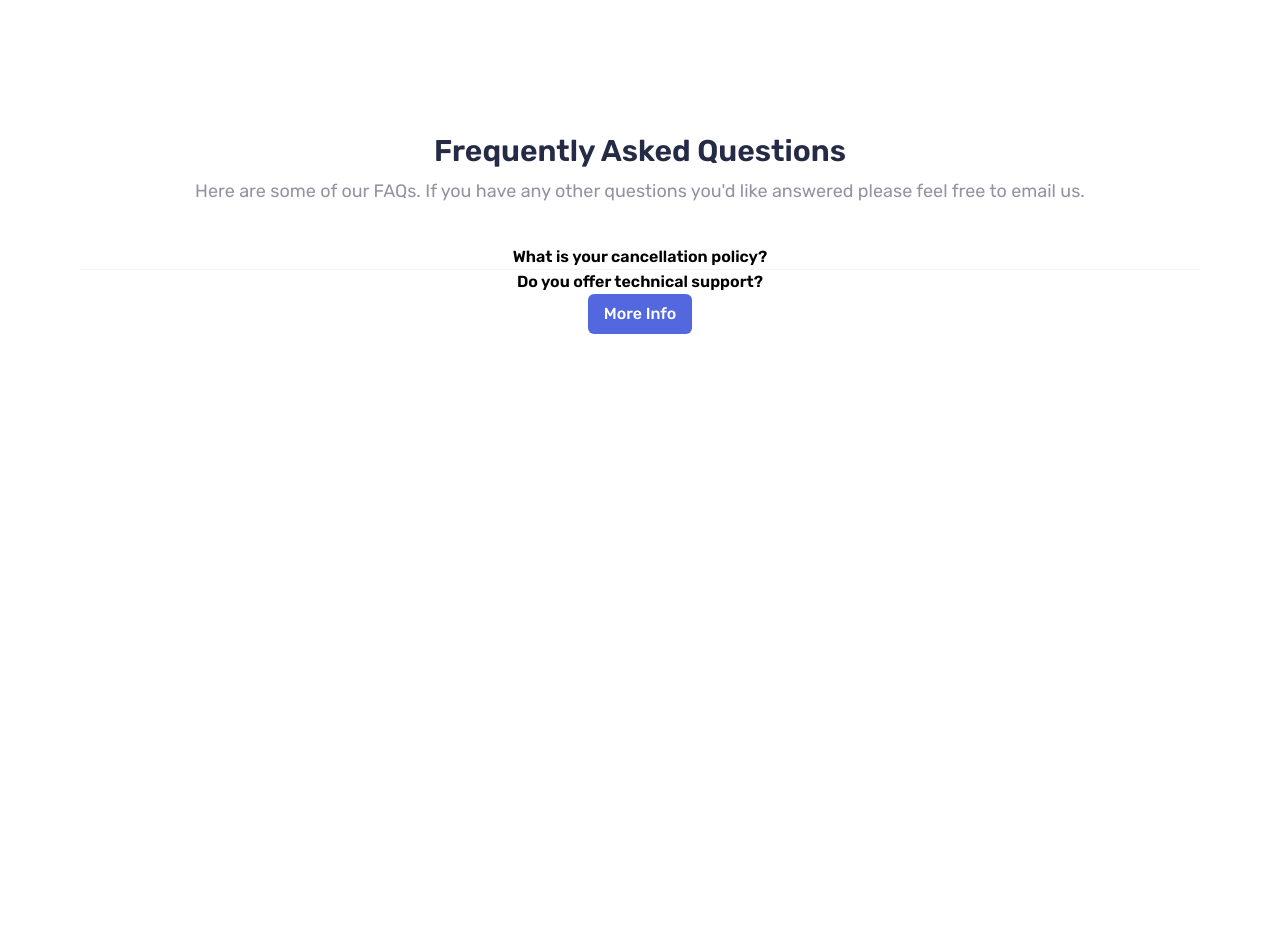
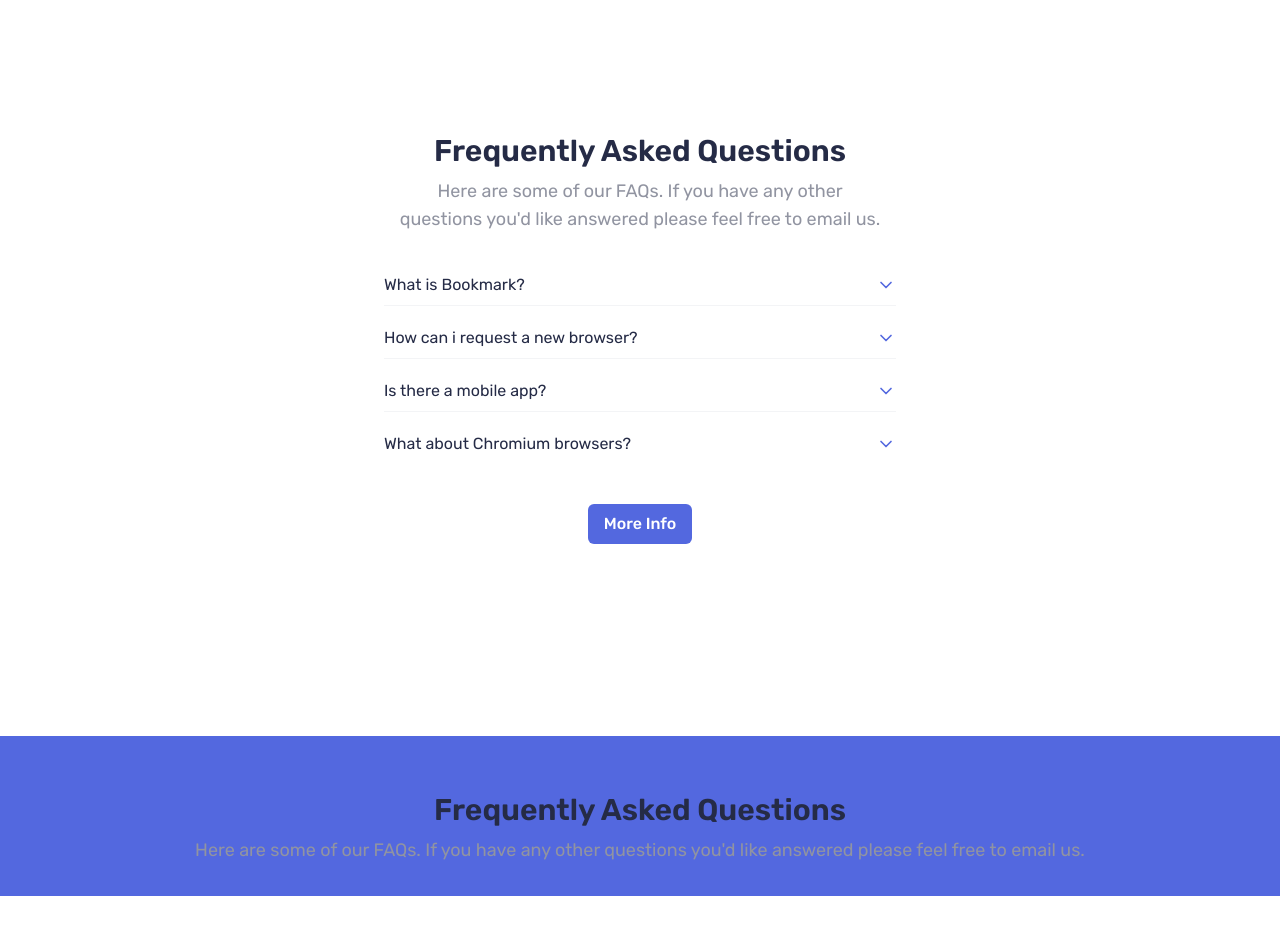
Before and after one commit to Biolater/Room-Homepage, a React (Vite) app: page / in a window 1280 px wide. Shown: the part 2040-2975 px from the top of the page. Built offline with nearby package versions, Linux system fonts and the light colour scheme.

Commit message:
Add ContactUs component and enhance FAQ with dynamic Accordion items; update dependencies

```diff
--- a/package.json
+++ b/package.json
@@ -12,6 +12,7 @@
   "dependencies": {
     "@tailwindcss/vite": "^4.0.9",
     "classnames": "^2.5.1",
+    "lucide-react": "^0.503.0",
     "motion": "^12.4.10",
     "react": "^19.0.0",
     "react-dom": "^19.0.0",
--- a/src/App.tsx
+++ b/src/App.tsx
@@ -4,6 +4,7 @@
 import Features from "./components/Features";
 import ExtensionSection from "./components/ExtensionSection";
 import FAQ from "./components/FAQ";
+import { ContactUs } from "./components/ContactUs";
 
 function App() {
   return (
@@ -13,6 +14,7 @@
       <Features />
       <ExtensionSection />
       <FAQ />
+      <ContactUs />
     </main>
   );
 }
--- /dev/null
+++ b/src/components/Accordion/PanelMotion.tsx
@@ -0,0 +1,36 @@
+import { FC, ReactNode, useRef } from "react";
+import { motion, AnimatePresence } from "framer-motion";
+
+interface PanelMotionProps {
+  isOpen?: boolean;
+  children: ReactNode;
+}
+
+export const PanelMotion: FC<PanelMotionProps> = ({ isOpen, children }) => {
+  const ref = useRef<HTMLDivElement>(null);
+
+  return (
+    <AnimatePresence initial={false}>
+      {isOpen && (
+        <motion.div
+          key="panel"
+          initial={{ height: 0, opacity: 0 }}
+          animate={{
+            height: ref.current ? ref.current.scrollHeight : "auto",
+            opacity: 1,
+          }}
+          exit={{ height: 0, opacity: 0 }}
+          transition={{
+            height: { type: "spring", duration: 0.5 },
+            opacity: { duration: 0.2 },
+          }}
+          style={{ overflow: "hidden" }}
+        >
+          <div ref={ref} className="text-grayish-blue">
+            {children}
+          </div>
+        </motion.div>
+      )}
+    </AnimatePresence>
+  );
+};
--- a/src/components/Accordion/index.tsx
+++ b/src/components/Accordion/index.tsx
@@ -1,3 +1,4 @@
+import { ChevronDown } from "lucide-react";
 import React, {
   createContext,
   useContext,
@@ -29,7 +30,7 @@
     setOpenItemId(openItemId === id ? null : id);
   return (
     <AccordionContext.Provider value={{ openItemId, onToggle: handleToggle }}>
-      <div>{children}</div>
+      <div className="flex flex-col gap-5">{children}</div>
     </AccordionContext.Provider>
   );
 };
@@ -42,14 +43,20 @@
   const isOpen = openItemId === id;
   // Inject isOpen/onClick into children
   return (
-    <div id={id} className="border-b border-gray-100 last:border-b-0">
+    <div
+      id={id}
+      className="border-b text-start border-gray-100 last:border-b-0"
+    >
       {React.Children.map(children, (child) => {
         if (!isValidElement(child)) return child;
         // Type guard for AccordionHeader
         if ((child.type as any).displayName === "AccordionHeader") {
           return cloneElement(
-            child as React.ReactElement<{ onClick?: () => void }>,
-            { onClick: () => onToggle(id) }
+            child as React.ReactElement<{
+              onClick?: () => void;
+              isOpen?: boolean;
+            }>,
+            { onClick: () => onToggle(id), isOpen }
           );
         }
         // Type guard for AccordionPanel
@@ -67,22 +74,31 @@
 Item.displayName = "AccordionItem";
 
 // Accordion.Header
-const Header: FC<{ children: ReactNode; onClick?: MouseEventHandler }> = ({
-  onClick,
-  children,
-}) => (
-  <header onClick={onClick} className="cursor-pointer font-semibold">
-    {children}
+const Header: FC<{
+  children: ReactNode;
+  onClick?: MouseEventHandler;
+  isOpen?: boolean;
+}> = ({ onClick, children, isOpen }) => (
+  <header
+    onClick={onClick}
+    className="cursor-pointer text-very-dark-blue flex items-center justify-between pb-2"
+  >
+    <div>{children}</div>
+    <ChevronDown
+      className={`size-5 transition-all ${
+        isOpen ? "rotate-180 text-soft-red" : "text-soft-blue"
+      }`}
+    />
   </header>
 );
 Header.displayName = "AccordionHeader";
 
+import { PanelMotion } from "./PanelMotion";
+
 // Accordion.Panel
-const Panel: FC<{ children: ReactNode; isOpen?: boolean }> = ({
-  isOpen,
-  children,
-}) =>
-  isOpen ? <div className="transition-all max-h-screen">{children}</div> : null;
+const Panel: FC<{ children: ReactNode; isOpen?: boolean }> = ({ isOpen, children }) => (
+  <PanelMotion isOpen={isOpen}>{children}</PanelMotion>
+);
 Panel.displayName = "AccordionPanel";
 
 Accordion.Item = Item;
--- /dev/null
+++ b/src/components/ContactUs/index.tsx
@@ -0,0 +1,18 @@
+export const ContactUs = () => {
+  return (
+    <section className="mt-20 md:mt-48 bg-soft-blue pt-14 pb-8">
+      <div className="container text-center">
+        <div className="flex flex-col gap-2 items-center">
+          <h2 className="text-2xl md:text-3xl font-semibold text-very-dark-blue">
+            Frequently Asked Questions
+          </h2>
+          <p className="text-grayish-blue md:text-lg text-balance">
+            Here are some of our FAQs. If you have any other questions you'd
+            like answered please feel free to email us.
+          </p>
+        </div>
+        <div></div>
+      </div>
+    </section>
+  );
+};
--- a/src/components/FAQ/index.tsx
+++ b/src/components/FAQ/index.tsx
@@ -2,9 +2,36 @@
 import Button from "../Button";
 
 const FAQ = () => {
+  const faqs = [
+    {
+      id: "item-1",
+      header: "What is Bookmark?",
+      panel:
+        "Bookmark is a simple, yet powerful browser extension that allows you to save and organize your favorite websites in one place.",
+    },
+    {
+      id: "item-2",
+      header: "How can i request a new browser?",
+      panel:
+        "You can request a new browser by filling out the form on our website.",
+    },
+    {
+      id: "item-3",
+      header: "Is there a mobile app?",
+      panel:
+        "Yes, we have a mobile app available for both iOS and Android devices.",
+    },
+    {
+      id: "item-4",
+      header: "What about Chromium browsers?",
+      panel:
+        "You can add Bookmark as an extension to any browser that supports Chrome extensions.",
+    },
+  ];
+
   return (
     <section className="mt-20 md:mt-48">
-      <div className="container text-center">
+      <div className="container text-center max-w-2xl">
         <div className="flex flex-col gap-2 items-center mb-10">
           <h2 className="text-2xl md:text-3xl font-semibold text-very-dark-blue">
             Frequently Asked Questions
@@ -14,24 +41,15 @@
             like answered please feel free to email us.
           </p>
         </div>
-        {/* Accordion usage remains the same; prop errors will be fixed in Accordion implementation */}
         <Accordion>
-          <Accordion.Item id="item-1">
-            <Accordion.Header>
-              What is your cancellation policy?
-            </Accordion.Header>
-            <Accordion.Panel>
-              Yes, you can cancel your subscription at any time.
-            </Accordion.Panel>
-          </Accordion.Item>
-          <Accordion.Item id="item-2">
-            <Accordion.Header>Do you offer technical support?</Accordion.Header>
-            <Accordion.Panel>
-              Absolutely! You can reach out to our support team 24/7 via email.
-            </Accordion.Panel>
-          </Accordion.Item>
+          {faqs.map(({ id, header, panel }) => (
+            <Accordion.Item key={id} id={id}>
+              <Accordion.Header>{header}</Accordion.Header>
+              <Accordion.Panel>{panel}</Accordion.Panel>
+            </Accordion.Item>
+          ))}
         </Accordion>
-        <Button>More Info</Button>
+        <Button className="mt-10">More Info</Button>
       </div>
     </section>
   );
```
Also changed, not shown: 1 other file (tests, documents, lock files or other folders).
